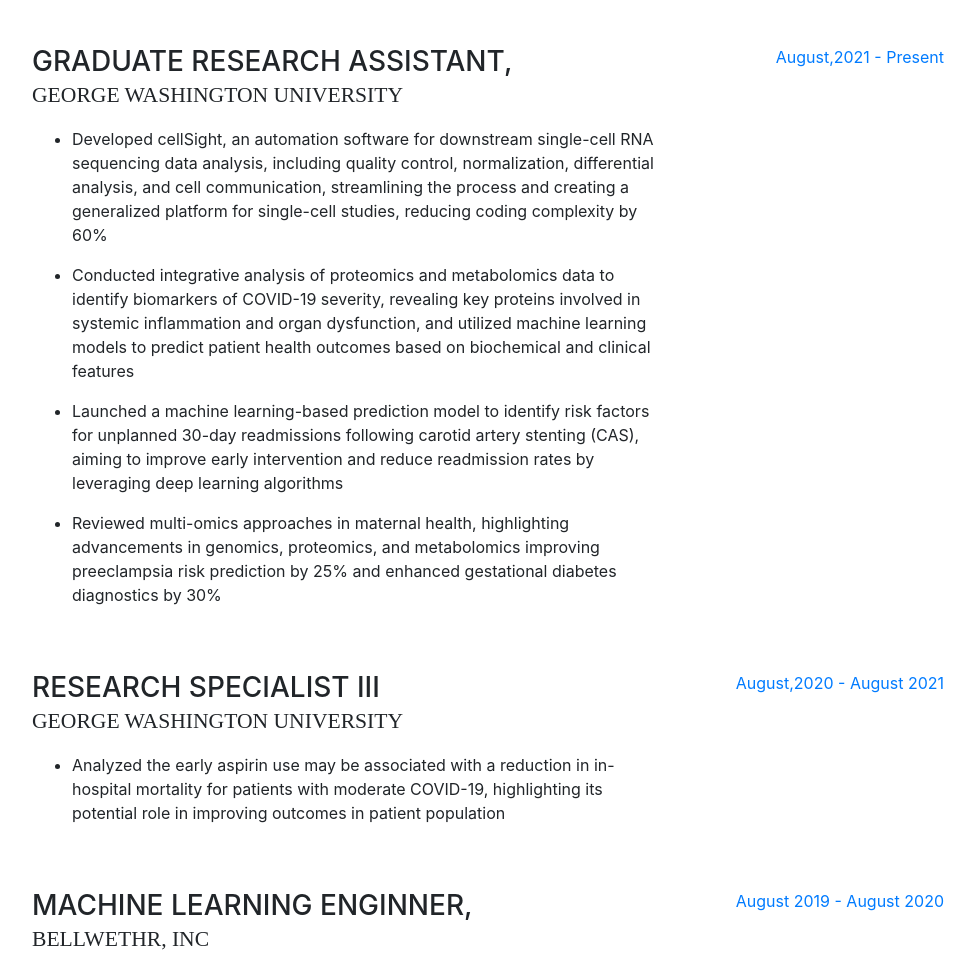
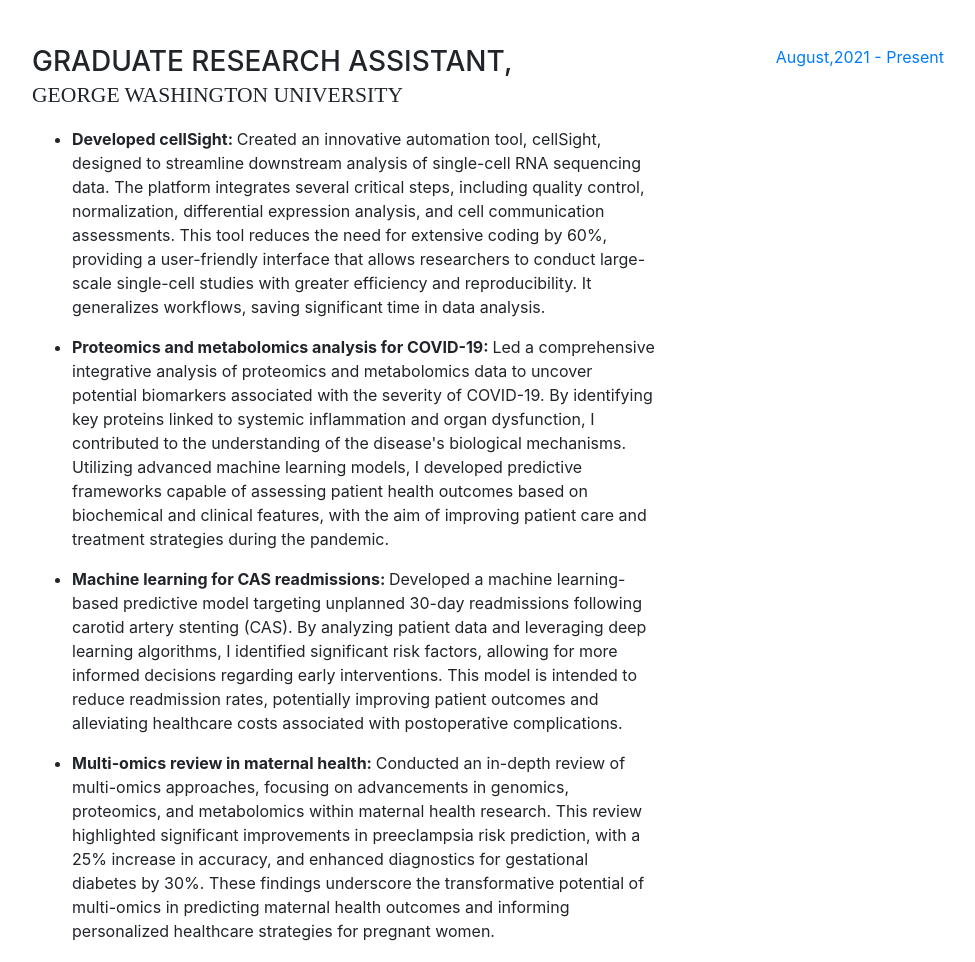
Before and after one commit to ranojoychatterjee/Portfolio_Website, a website with bundled scripts: page index.html in a window 1280 px wide. Shown: the part 889-1851 px from the top of the page, without its empty margins (288-1263 px from the left). Built offline with nearby package versions, Linux system fonts and the light colour scheme; a web font is replaced by a local one.

Commit message:
Update index.html
changes

```diff
--- a/index.html
+++ b/index.html
@@ -110,22 +110,22 @@
 				<ul>
 					<li>
 						<p>
-			  Developed cellSight, an automation software for downstream single-cell RNA sequencing data analysis, including quality control, normalization, differential analysis, and cell communication, streamlining the process and creating a generalized platform for single-cell studies, reducing coding complexity by 60%
+			<b> Developed cellSight: </b> Created an innovative automation tool, cellSight, designed to streamline downstream analysis of single-cell RNA sequencing data. The platform integrates several critical steps, including quality control, normalization, differential expression analysis, and cell communication assessments. This tool reduces the need for extensive coding by 60%, providing a user-friendly interface that allows researchers to conduct large-scale single-cell studies with greater efficiency and reproducibility. It generalizes workflows, saving significant time in data analysis.
 						</p>
 					</li>
 					<li>
 						<p>
-			  Conducted integrative analysis of proteomics and metabolomics data to identify biomarkers of COVID-19 severity, revealing key proteins involved in systemic inflammation and organ dysfunction, and utilized machine learning models to predict patient health outcomes based on biochemical and clinical features
+			 <b> Proteomics and metabolomics analysis for COVID-19: </b> Led a comprehensive integrative analysis of proteomics and metabolomics data to uncover potential biomarkers associated with the severity of COVID-19. By identifying key proteins linked to systemic inflammation and organ dysfunction, I contributed to the understanding of the disease's biological mechanisms. Utilizing advanced machine learning models, I developed predictive frameworks capable of assessing patient health outcomes based on biochemical and clinical features, with the aim of improving patient care and treatment strategies during the pandemic.
 						</p>
 					</li>
 					<li>
 						<p>
-			  Launched a machine learning-based prediction model to identify risk factors for unplanned 30-day readmissions following carotid artery stenting (CAS), aiming to improve early intervention and reduce readmission rates by leveraging deep learning algorithms
+			  <b>Machine learning for CAS readmissions: </b> Developed a machine learning-based predictive model targeting unplanned 30-day readmissions following carotid artery stenting (CAS). By analyzing patient data and leveraging deep learning algorithms, I identified significant risk factors, allowing for more informed decisions regarding early interventions. This model is intended to reduce readmission rates, potentially improving patient outcomes and alleviating healthcare costs associated with postoperative complications.
 						</p>
 					</li>
 					<li>
 						<p>
-			  Reviewed multi-omics approaches in maternal health, highlighting advancements in genomics, proteomics, and metabolomics improving preeclampsia risk prediction by 25% and enhanced gestational diabetes diagnostics by 30%
+			<b> Multi-omics review in maternal health: </b> Conducted an in-depth review of multi-omics approaches, focusing on advancements in genomics, proteomics, and metabolomics within maternal health research. This review highlighted significant improvements in preeclampsia risk prediction, with a 25% increase in accuracy, and enhanced diagnostics for gestational diabetes by 30%. These findings underscore the transformative potential of multi-omics in predicting maternal health outcomes and informing personalized healthcare strategies for pregnant women.
 						</p>
 					</li>
 
```
